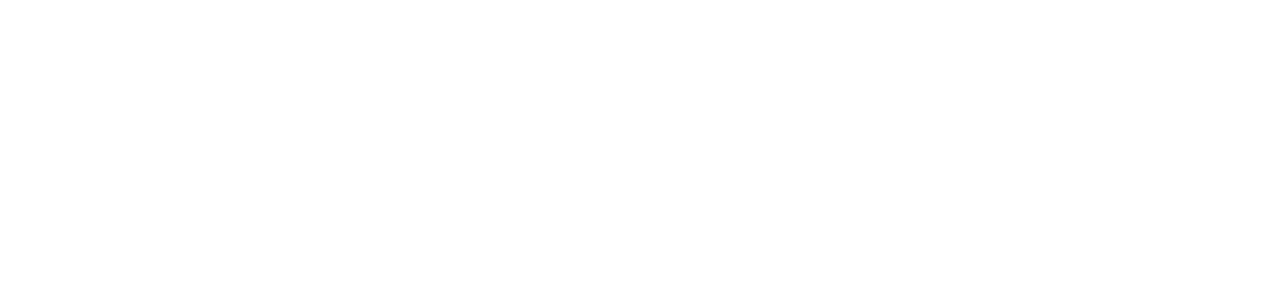
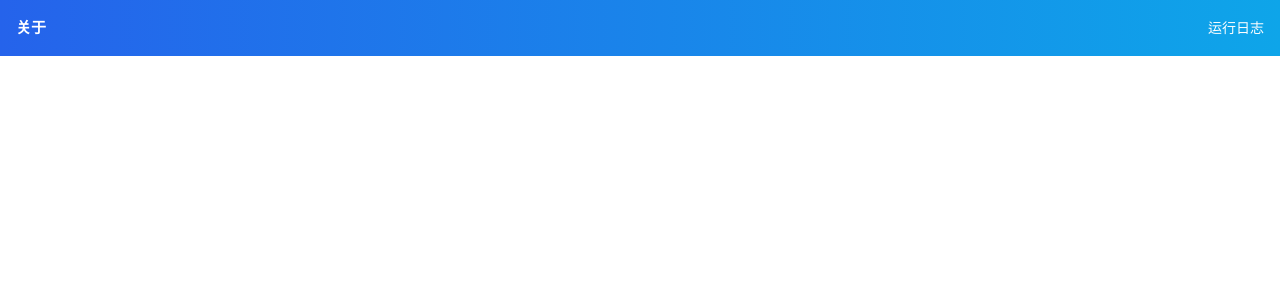
Before and after one commit to lancemao/chatbot, a React (Vite) app in the folder web/: page /chatx/about in a window 1280 px wide. Before the commit this address had no page. Shown: the top 300 px of the page. Built offline with nearby package versions, Linux system fonts and the light colour scheme.

Commit message:
add about page with custom disclaimer

```diff
--- a/web/src/App.tsx
+++ b/web/src/App.tsx
@@ -11,6 +11,7 @@
 import AnswerDetail from './chat/AnswerDetail';
 import LogPage from './log/LogPage';
 import { Log } from './log/Log';
+import AboutPage from './about/AboutPage';
 
 const App = () => {
 
@@ -59,6 +60,7 @@
         <Route path="/chatx" element={<DingTalk />} />
         <Route path="/chatx/answer-detail" element={<AnswerDetail />} />
         <Route path="/chatx/log" element={<LogPage />} />
+        <Route path="/chatx/about" element={<AboutPage />} />
       </Routes>
     </AppContext.Provider >
   );
--- /dev/null
+++ b/web/src/about/AboutPage.tsx
@@ -0,0 +1,32 @@
+import AppContext from "@/AppContext";
+import { useContext } from "react";
+import './about.css'
+import Markdown from "@/components/Markdown";
+import { useNavigate } from "react-router-dom";
+
+const AboutPage = () => {
+
+  const { appInfo } = useContext(AppContext)
+  const navigate = useNavigate();
+
+  const onLogClick = () => {
+    navigate('/chatx/log');
+  }
+
+  return (
+    <div className="about-container">
+      <div className="chat-header">
+        <div className="chat-header-title">关于{appInfo?.title}</div>
+        <div onClick={onLogClick}>运行日志</div>
+      </div>
+      <div className="about-content">
+        <Markdown content={appInfo?.description}></Markdown>
+        {
+          appInfo?.custom_disclaimer && <div className="about-custom-disclaimer">{appInfo?.custom_disclaimer}</div>
+        }
+      </div>
+    </div>
+  );
+}
+
+export default AboutPage;
--- /dev/null
+++ b/web/src/about/about.css
@@ -0,0 +1,20 @@
+.about-container {
+  display: flex;
+  flex-direction: column;
+  height: 100%;
+  overflow-y: auto;
+}
+
+.about-content {
+  padding: 8px;
+  flex: 1;
+}
+
+.about-custom-disclaimer {
+  display: flex;
+  justify-content: center;
+  align-items: center;
+  margin: 16px 0;
+  font-size: 12px;
+  color: #888888
+}
--- a/web/src/chat/Header.tsx
+++ b/web/src/chat/Header.tsx
@@ -1,5 +1,5 @@
 import React from "react"
-import { ReplayIcon } from "../components/Icon"
+import { ReplayIcon, RightArrowIcon } from "../components/Icon"
 import { useNavigate } from "react-router-dom";
 
 const Header = ({ title, onRestart }) => {
@@ -7,7 +7,6 @@
   const navigate = useNavigate();
 
   const restartStyle = {
-    paddingRight: '16px',
     height: '100%',
     width: '40px',
     display: 'flex',
@@ -16,16 +15,20 @@
     cursor: 'pointer',
   }
 
-  const onClick = () => {
+  const onTitleClick = () => {
+    navigate('/chatx/about');
+  }
+
+  const onRestartClick = () => {
     onRestart?.()
   }
 
   return (
     <div className='chat-header'>
-      <div className="chat-header-title" onDoubleClick={() => {
-        navigate('/chatx/log');
-      }}>{title}</div>
-      <div style={restartStyle} onClick={onClick}>
+      <div style={{ display: 'flex', alignItems: 'center' }} onClick={onTitleClick}>
+        <div className="chat-header-title">{title}</div><RightArrowIcon />
+      </div>
+      <div style={restartStyle} onClick={onRestartClick}>
         <ReplayIcon />
       </div>
     </div>
--- a/web/src/chat/chat.css
+++ b/web/src/chat/chat.css
@@ -11,17 +11,17 @@
   display: flex;
   flex-direction: row;
   align-items: center;
-  width: 100%;
+  justify-content: space-between;
   height: 56px;
   background-image: linear-gradient(to right, rgb(37 99 235), rgba(14 165 233));
   color: white;
+  padding: 0 16px;
 }
 
 .chat-header-title {
   flex: 1;
   font-size: 15px;
   font-weight: bold;
-  padding-left: 16px;
 }
 
 .conversation-container {
--- a/web/src/components/Icon.tsx
+++ b/web/src/components/Icon.tsx
@@ -11,3 +11,9 @@
     <path d="M12 2C6.48 2 2 6.48 2 12s4.48 10 10 10 10-4.48 10-10S17.52 2 12 2m0 18c-4.42 0-8-3.58-8-8s3.58-8 8-8 8 3.58 8 8-3.58 8-8 8m4-4H8V8h8z"></path>
   </svg>
 )
+
+export const RightArrowIcon = ({ }: SVGProps<SVGElement>) => (
+  <svg viewBox="0 0 24 24" xmlns="http://www.w3.org/2000/svg" width="24" height="24" fill="currentColor">
+    <path d="M13.1717 12.0007L8.22192 7.05093L9.63614 5.63672L16.0001 12.0007L9.63614 18.3646L8.22192 16.9504L13.1717 12.0007Z"></path>
+  </svg>
+)
```
Also changed, not shown: 1 other file (tests, documents, lock files or other folders).
